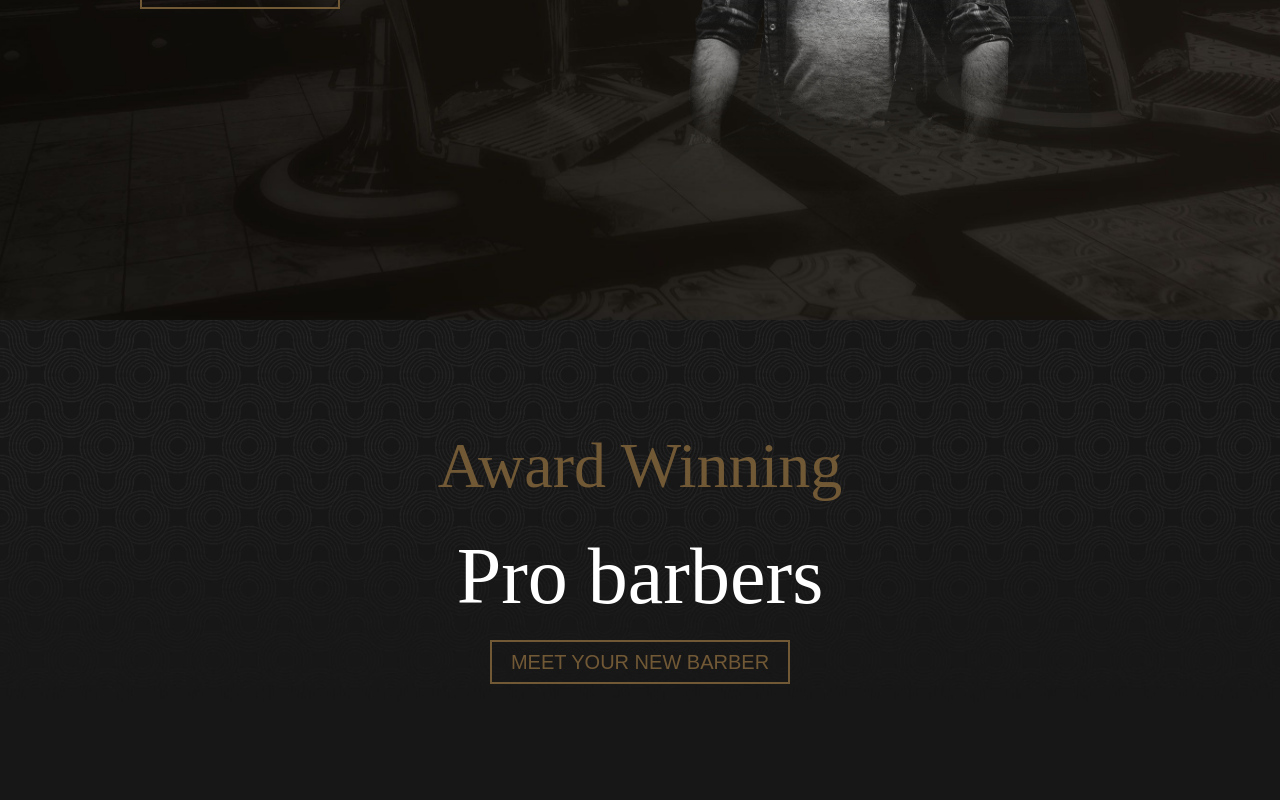
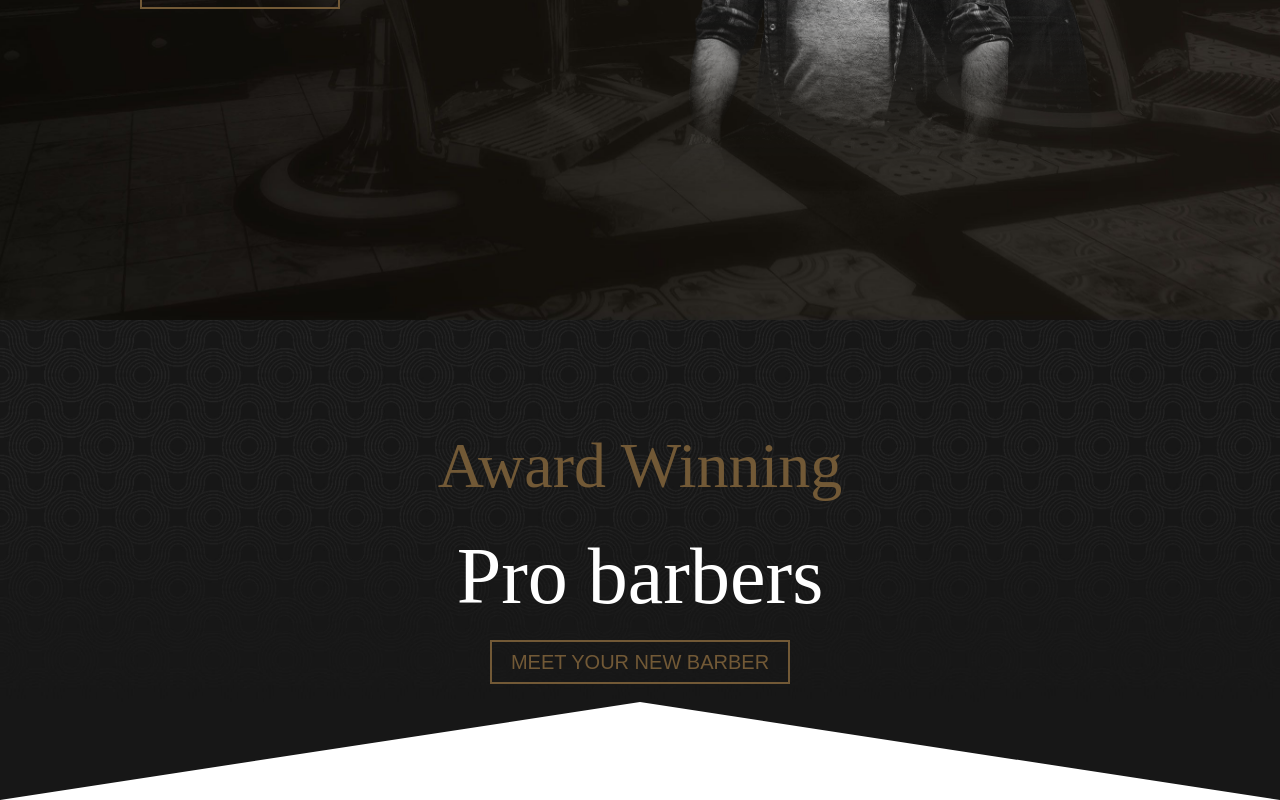
Before and after one commit to GianmarcoRuffi/proj-html-vuejs, a Vue app: page / in a window 1280 px wide. Shown: the part 660-1460 px from the top of the page. Built offline with nearby package versions, Linux system fonts and the light colour scheme; a small style sheet from the web is missing.

Commit message:
Update 2

```diff
--- a/src/components/MainContent.vue
+++ b/src/components/MainContent.vue
@@ -12,6 +12,21 @@
           </p>
         </div>
       </div>
+    </div>
+
+    <div class="triangle">
+      <svg
+        class="fusion-big-triangle-candy"
+        xmlns="http://www.w3.org/2000/svg"
+        version="1.1"
+        width="100%"
+        height="100"
+        viewBox="0 0 100 100"
+        preserveAspectRatio="none"
+        style="fill: #ffff; padding: 0"
+      >
+        <path d="M0 100 L50 2 L100 100 Z"></path>
+      </svg>
     </div>
   </section>
 </template>
@@ -30,6 +45,15 @@ export default { name: "MainContent" };
   background-position: top;
   background-size: cover;
   background-image: url("../assets/img/avadabarbers-about-introbackground.jpg");
+}
+
+.triangle {
+  // display: flex;
+  // justify-content: center;
+  position: absolute;
+  bottom: 0;
+  width: 100vw;
+  // transform: rotate(180deg);
 }
 
 ul {
```
Also changed, not shown: src/components/myButton.vue (added).
